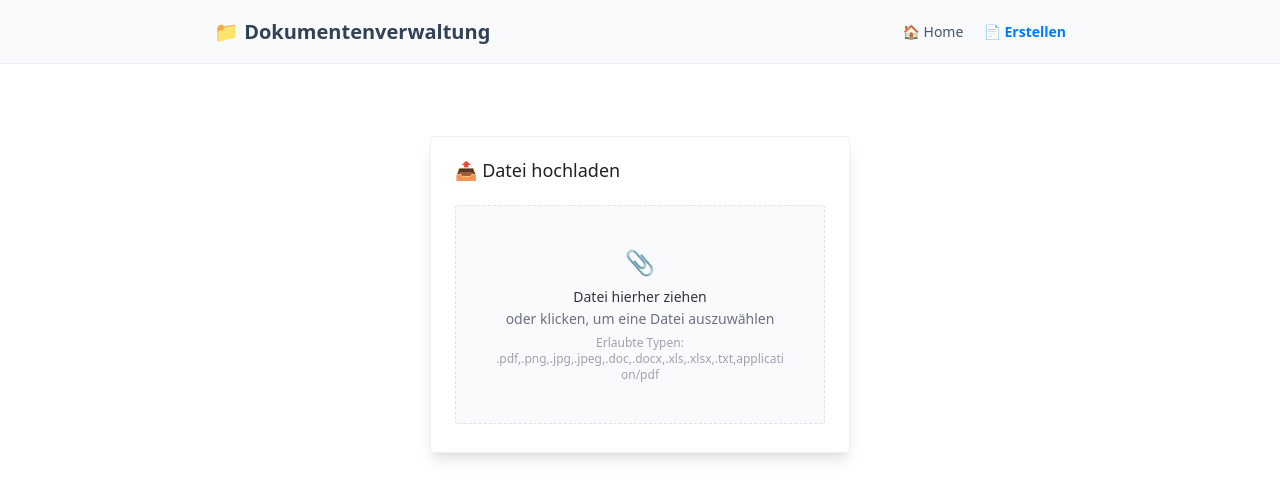
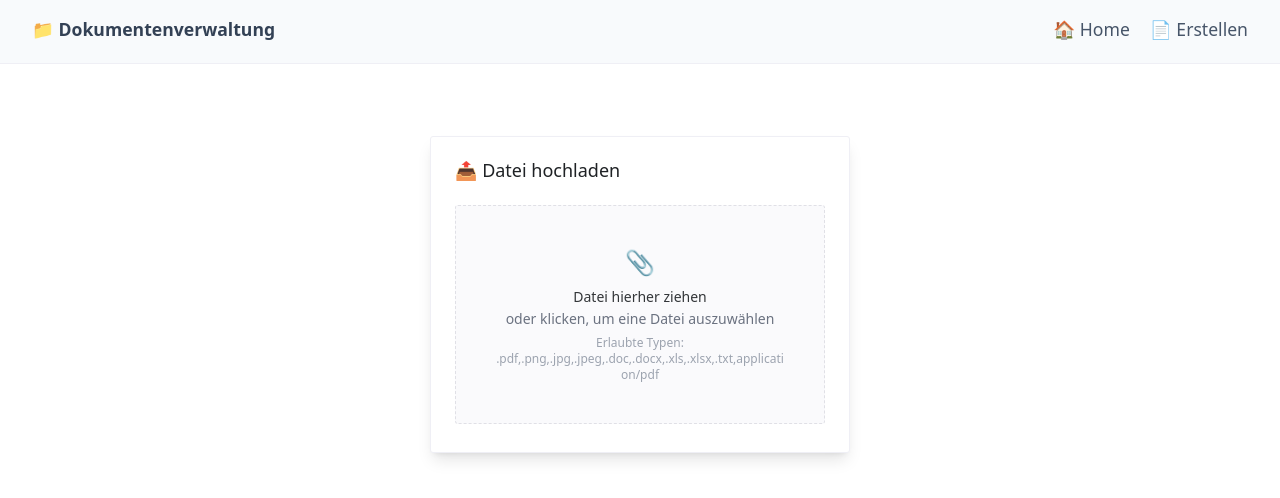
Before and after one commit to alatinovic-fh/Document_Management_System, a Vue app in the folder paperless-frontend/: page /create in a window 1280 px wide. Shown: the top 498 px of the page. Built offline with nearby package versions, Linux system fonts and the light colour scheme.

Commit message:
editing Filename possible

```diff
--- a/paperless-frontend/src/App.vue
+++ b/paperless-frontend/src/App.vue
@@ -5,18 +5,8 @@
     <n-dialog-provider>
       <n-layout>
         <n-layout-header bordered class="nav-header">
-          <div class="nav-container">
-            <h1 class="app-title">📁 Dokumentenverwaltung</h1>
+          <nav-bar/>
 
-            <div class="nav-links">
-              <router-link to="/home" class="nav-link" active-class="active">
-                🏠 Home
-              </router-link>
-              <router-link to="/create" class="nav-link" active-class="active">
-                📄 Erstellen
-              </router-link>
-            </div>
-          </div>
         </n-layout-header>
 
         <n-layout-content content-style="padding: 2rem;">
@@ -39,45 +29,14 @@ import {
 import DocumentForm from '@/components/DocumentForm.vue'
 import DocumentDetails from '@/components/DocumentDetails.vue'
 import NavBar from '@/components/NavBar.vue'
+
 </script>
 
 <style scoped>
 .nav-header {
   background-color: #f8fafc;
-  display: flex;
-  align-items: center;
   height: 64px;
   box-shadow: 0 1px 4px rgba(0, 0, 0, 0.08);
-}
-.nav-container {
-  width: 100%;
-  max-width: 900px;
-  margin: 0 auto;
-  display: flex;
-  justify-content: space-between;
-  align-items: center;
-  padding: 0 1.5rem;
-}
-.app-title {
-  font-size: 1.25rem;
-  font-weight: 600;
-  color: #334155;
-}
-.nav-links {
-  display: flex;
-  gap: 1.25rem;
-}
-.nav-link {
-  color: #475569;
-  text-decoration: none;
-  font-weight: 500;
-  transition: color 0.2s;
-}
-.nav-link:hover {
-  color: #007bff;
-}
-.active {
-  color: #007bff;
-  font-weight: 600;
+
 }
 </style>
--- a/paperless-frontend/src/api/documents.js
+++ b/paperless-frontend/src/api/documents.js
@@ -19,3 +19,8 @@ export async function deleteDocument(id) {
   const response = await apiClient.delete(`/documents/${id}`);
   return response.data;
 }
+
+export async function updateDocument(id, doc) {
+    const response = await apiClient.patch(`/documents/${id}`, doc);
+    return response.data;
+}
--- a/paperless-frontend/src/components/DocumentForm.vue
+++ b/paperless-frontend/src/components/DocumentForm.vue
@@ -85,6 +85,7 @@ async function customRequest ({ file }) {
   try {
     const formData = new FormData()
     formData.append('file', file.file)
+    console.log(formData)
 
     response.value = await createDocument(formData)
     window.$message?.success('Upload erfolgreich!')
--- a/paperless-frontend/src/components/HomeDocuments.vue
+++ b/paperless-frontend/src/components/HomeDocuments.vue
@@ -14,8 +14,23 @@
         <n-card size="small" hoverable>
           <!-- Kopf: Titel links, Actions rechts -->
           <div class="card-head">
-            <div class="title">{{ doc.originalFilename }}</div>
+            <div class="title" >{{ doc.originalFilename }}</div>
             <div class="actions">
+              <n-tooltip trigger="hover">
+                <template #trigger>
+                  <n-button
+                    quaternary
+                    circle
+                    size = "small"
+                    @click="onClickEdit(doc)"
+                    >
+                    <n-icon>
+                      <create-outline />
+                    </n-icon>
+                  </n-button>
+                </template>
+                edit
+              </n-tooltip>
               <n-tooltip trigger="hover">
                 <template #trigger>
                   <n-button
@@ -64,6 +79,22 @@
       class="mt-4"
     />
   </n-card>
+  <n-modal
+      v-model:show="showEditModal"
+      preset="dialog"
+      title="Dokument bearbeiten"
+      positive-text="Speichern"
+      negative-text="Abbrechen"
+      @positive-click="saveEdit"
+      @negative-click="showEditModal = false"
+  >
+    <n-space vertical size="large">
+      <div>
+        <n-text strong>Neuer Name:</n-text>
+        <n-input v-model:value="newName" placeholder="Dokumentname" />
+      </div>
+    </n-space>
+  </n-modal>
 </template>
 
 <script setup>
@@ -73,14 +104,19 @@ import {
   NTooltip, NIcon, useDialog, useMessage
 } from 'naive-ui'
 import { TrashOutline as TrashOutline } from '@vicons/ionicons5'
-import { listDocuments, deleteDocument } from '@/api/documents.js'
+import CreateOutline from '@vicons/ionicons5/CreateOutline'
+import {listDocuments, deleteDocument, updateDocument} from '@/api/documents.js'
 
 const loading = ref(false)
 const documents = ref([])
 const deletingId = ref(null)
+const editingDoc = ref(null)
+const newName = ref('')
 
 const dialog = useDialog()
 const message = useMessage()
+
+const showEditModal = ref(false)
 
 // simple Breakpoints
 const gridCols = computed(() => {
@@ -127,7 +163,27 @@ function onClickDelete (doc) {
   })
 }
 
-// Utils
+function onClickEdit (doc) {
+  editingDoc.value = doc
+  newName.value = doc.originalFileName
+  showEditModal.value = true
+}
+
+async function saveEdit() {
+  if (!newName.value) {
+    message.error('Bitte geben Sie einen Namen ein.')
+    return
+  }
+  try {
+    await updateDocument(editingDoc.value.id, editingDoc.value)
+    editingDoc.value.originalFilename = newName.value
+    showEditModal.value = false
+
+  } catch (e) {
+    console.error(e)
+  }
+}
+
 function formatBytes (n) {
   if (n == null) return '—'
   const units = ['B','KB','MB','GB','TB']
@@ -135,6 +191,7 @@ function formatBytes (n) {
   while (v >= 1024 && i < units.length - 1) { v /= 1024; i++ }
   return `${v.toFixed(v < 10 && i > 0 ? 1 : 0)} ${units[i]}`
 }
+
 function formatDate (s) {
   if (!s) return '—'
   try { return new Date(s).toLocaleString() } catch { return s }
@@ -153,13 +210,26 @@ onMounted(fetchDocuments)
   align-items: center;
   justify-content: space-between;
   margin-bottom: .5rem;
+  overflow: hidden;
 }
 .title {
   font-weight: 600;
   line-height: 1.2;
+  max-width: 70%;
+  overflow: hidden;
+  text-overflow: ellipsis;
+  white-space: nowrap;
 }
 .actions {
   display: flex;
   gap: .25rem;
 }
+
+:deep(.n-tag) {
+  max-width: 100%;
+  overflow: hidden;
+  text-overflow: ellipsis;
+}
+
+
 </style>
--- a/paperless-frontend/src/components/NavBar.vue
+++ b/paperless-frontend/src/components/NavBar.vue
@@ -1,30 +1,48 @@
+<script setup>
+
+</script>
+
 <template>
-  <nav class="bg-gray-500 shadow-md px-4 py-2 flex items-center justify-between">
-    <div class="text-xl font-bold text-gray-800">Paperless</div>
-    <div class="hidden md:flex space-x-6">
-      <a href="#" class="text-black‚ hover:text-blue-600">login</a>
+  <div class="nav-container">
+    <h1 class="app-title">📁 Dokumentenverwaltung</h1>
+
+    <div class="nav-links">
+      <router-link to="/home" class="nav-link" active-class="active">
+        🏠 Home
+      </router-link>
+      <router-link to="/create" class="nav-link" active-class="active">
+        📄 Erstellen
+      </router-link>
     </div>
-    <button @click="toggleMenu" class="md:hidden text-gray-600 focus:outline-none">
-      <svg xmlns="http://www.w3.org/2000/svg" class="w-6 h-6" fill="none" stroke="currentColor">
-        <path stroke-linecap="round" stroke-linejoin="round" stroke-width="2" d="M4 6h16M4 12h16M4 18h16" />
-      </svg>
-    </button>
-  </nav>
-
-  <!-- Mobile Menu -->
-  <div v-if="isOpen" class="md:hidden bg-white shadow-md px-4 pb-4 space-y-2">
-    <a href="#" class="block text-gray-600 hover:text-blue-600">Home</a>
-    <a href="#" class="block text-gray-600 hover:text-blue-600">Blog</a>
-    <a href="#" class="block text-gray-600 hover:text-blue-600">Tools</a>
-    <a href="#" class="block text-gray-600 hover:text-blue-600">About</a>
   </div>
 </template>
 
-<script setup>
-import { ref } from 'vue'
+<style scoped>
+.nav-container {
+  display: flex;
+  justify-content: space-between;
+  align-items: center;
+  padding: 1rem 2rem;
+}
+.app-title {
+  font-size: 1.1rem;
+  font-weight: 600;
+  color: #334155;
 
-const isOpen = ref(false)
-const toggleMenu = () => {
-  isOpen.value = !isOpen.value
 }
-</script>
+.nav-links {
+  font-size: 1.1rem;
+  display: flex;
+  gap: 1.25rem;
+}
+.nav-link {
+  color: #475569;
+  text-decoration: none;
+  font-weight: 500;
+  transition: color 0.2s;
+}
+.nav-link:hover {
+  color: #007bff;
+}
+
+</style>
```
